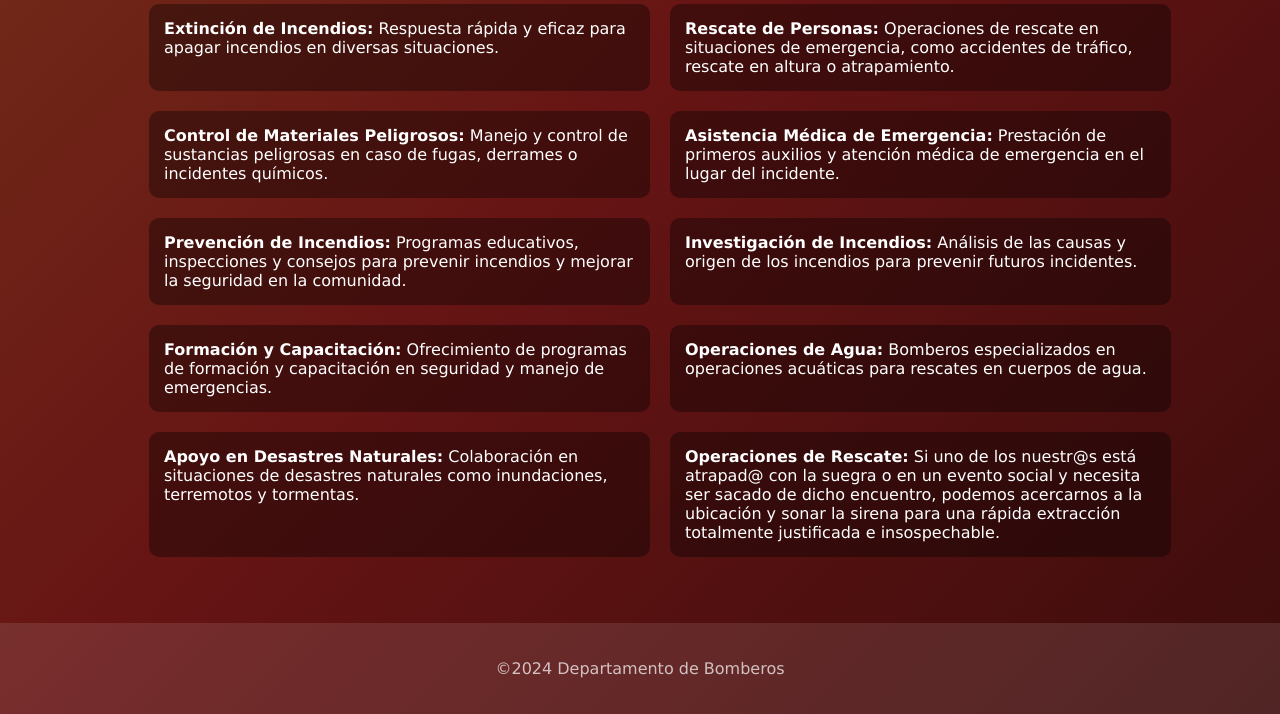
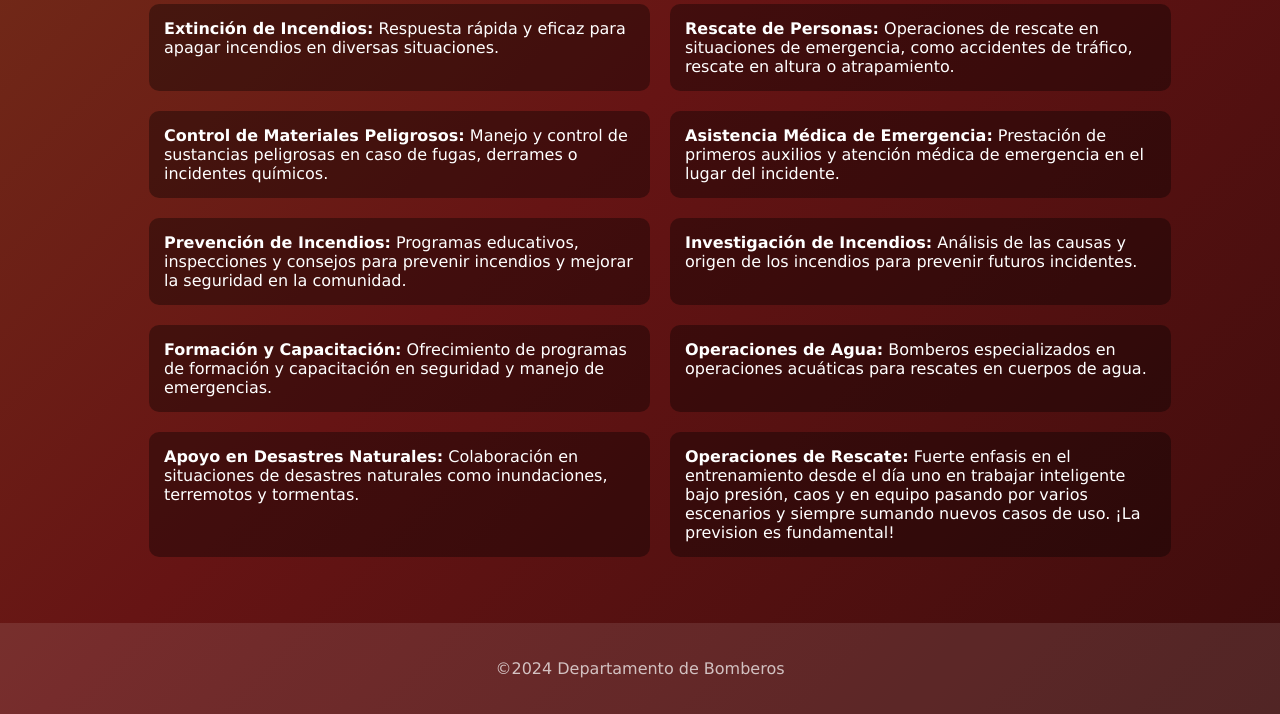
Before and after one commit to Leonardo-Bauza/bomberos-city, a website: page pages/services.html in a window 1280 px wide. Shown: the part 326-1040 px from the top of the page. Drawn offline with nearby package versions, Linux system fonts and the light colour scheme.

Commit message:
Update services.html

```diff
--- a/pages/services.html
+++ b/pages/services.html
@@ -45,7 +45,7 @@
 
                         <li><strong>Apoyo en Desastres Naturales:</strong> Colaboración en situaciones de desastres naturales como inundaciones, terremotos y tormentas.</li>
 
-                        <li><strong>Operaciones de Rescate:</strong> Si uno de los nuestr@s está atrapad@ con la suegra o en un evento social y necesita ser sacado de dicho encuentro, podemos acercarnos a la ubicación y sonar la sirena para una rápida extracción totalmente justificada e insospechable.</li>
+                        <li><strong>Operaciones de Rescate:</strong> Fuerte enfasis en el entrenamiento desde el día uno en trabajar inteligente bajo presión, caos y en equipo pasando por varios escenarios y siempre sumando nuevos casos de uso. ¡La prevision es fundamental!</li>
                     </ul>
             </main>
         </div>
```
